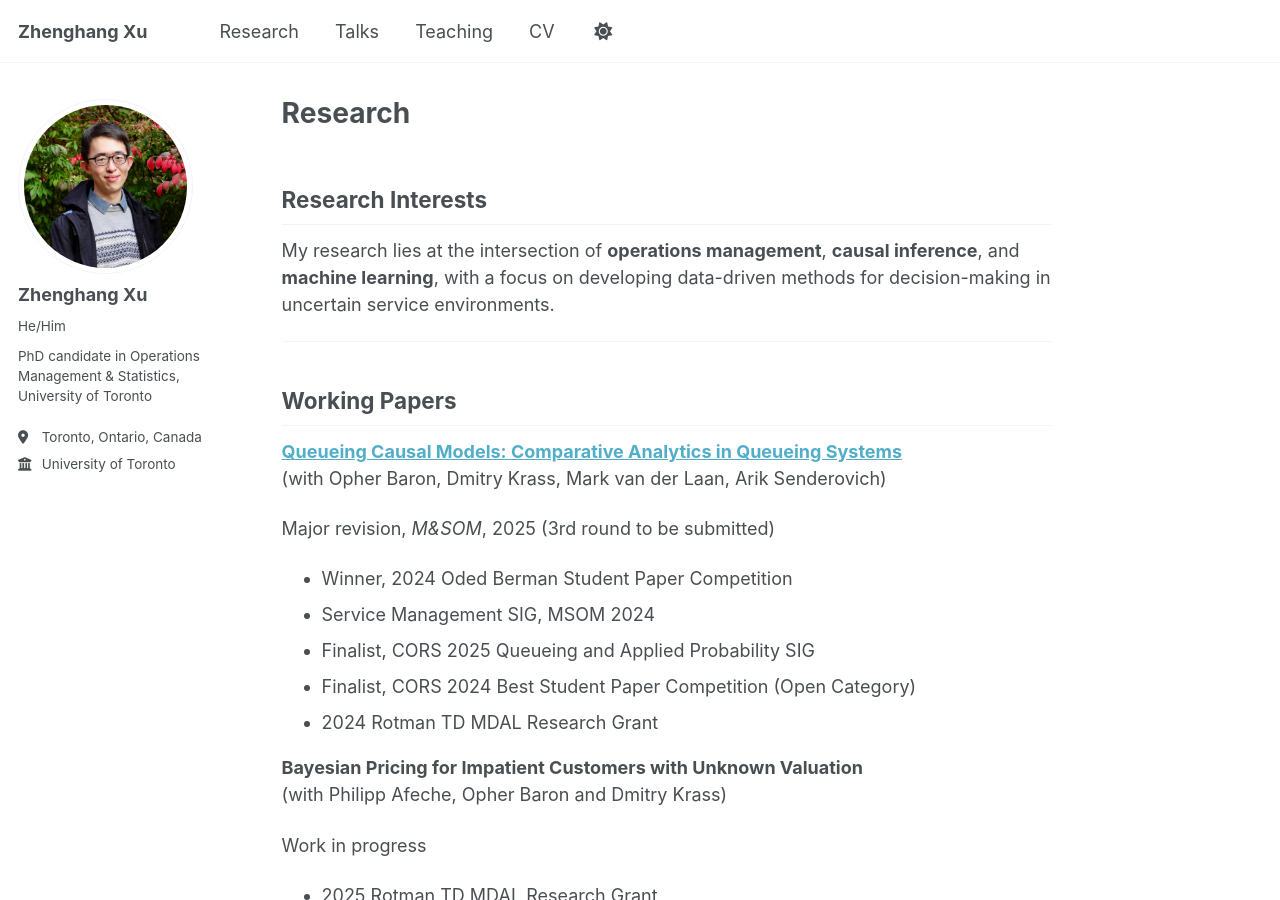
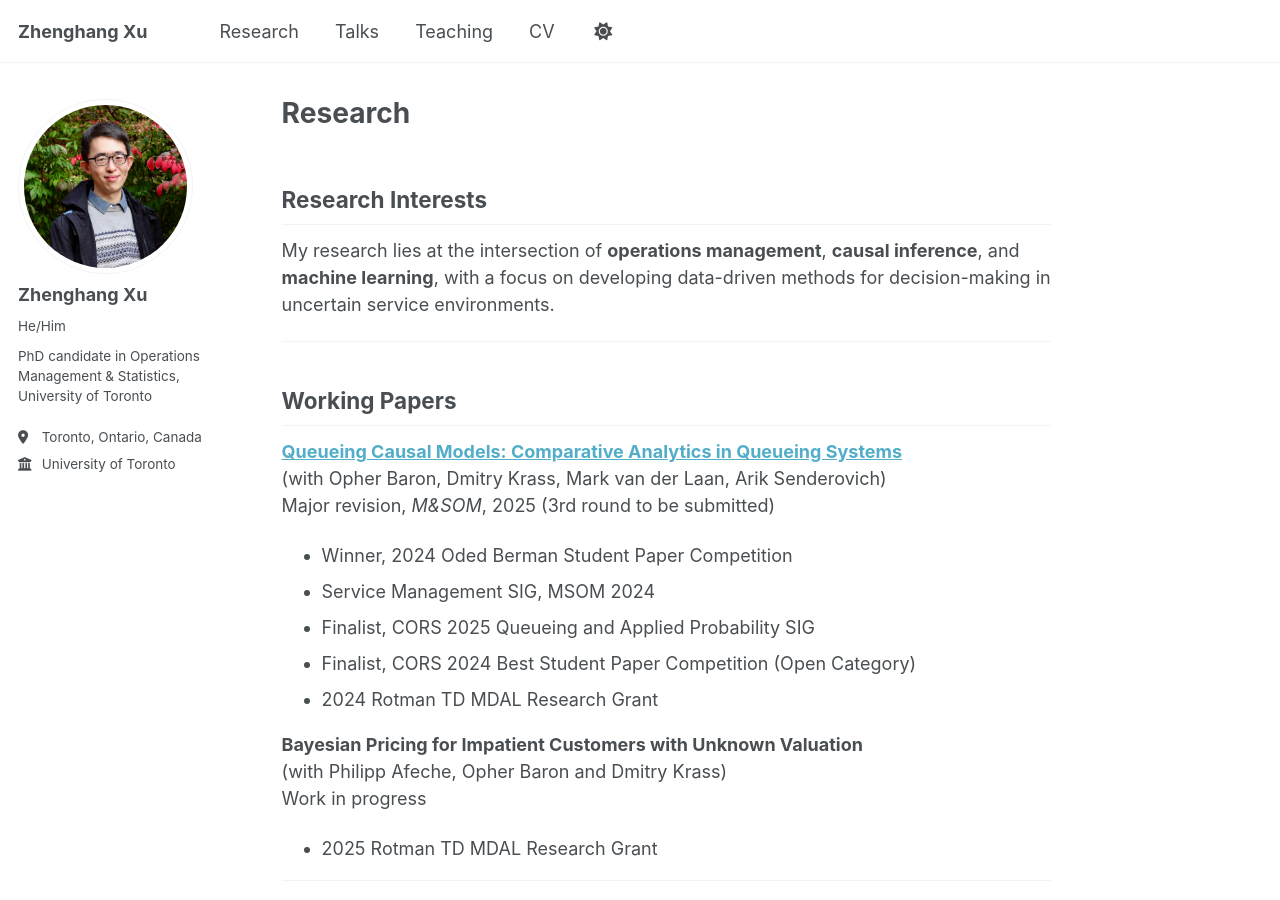
Before and after one commit to zhenghangxu-baymax/zhenghangxu-baymax.github.io, a Jekyll site: the page built from _pages/research.md, in a window 1280 px wide and 900 px high. Built offline with Jekyll 4.4.1, drawn with Linux system fonts in a browser that asks for light colours.

```diff
--- a/_pages/research.md
+++ b/_pages/research.md
@@ -12,10 +12,8 @@ My research lies at the intersection of **operations management**, **causal infe
 ## Working Papers
 
 **[Queueing Causal Models: Comparative Analytics in Queueing Systems]((https://papers.ssrn.com/sol3/papers.cfm?abstract_id=5104446))**
-(with Opher Baron, Dmitry Krass, Mark van der Laan, Arik Senderovich)
-
+(with Opher Baron, Dmitry Krass, Mark van der Laan, Arik Senderovich)\\
 Major revision, *M&SOM*, 2025 (3rd round to be submitted)
-
 - Winner, 2024 Oded Berman Student Paper Competition
 - Service Management SIG, MSOM 2024
 - Finalist, CORS 2025 Queueing and Applied Probability SIG
@@ -23,8 +21,7 @@ Major revision, *M&SOM*, 2025 (3rd round to be submitted)
 - 2024 Rotman TD MDAL Research Grant
 
 **Bayesian Pricing for Impatient Customers with Unknown Valuation**
-(with Philipp Afeche, Opher Baron and Dmitry Krass)
-
+(with Philipp Afeche, Opher Baron and Dmitry Krass)\\
 Work in progress
 - 2025 Rotman TD MDAL Research Grant
 
```
